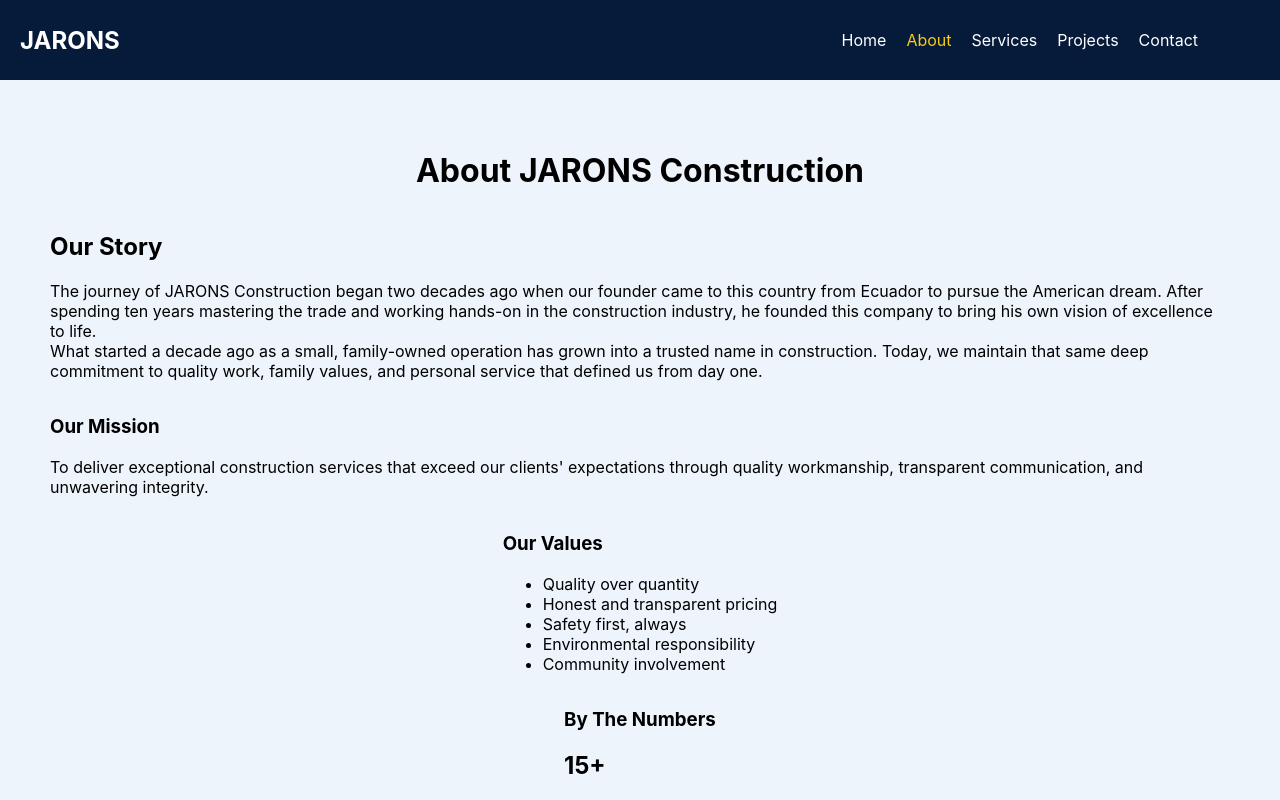
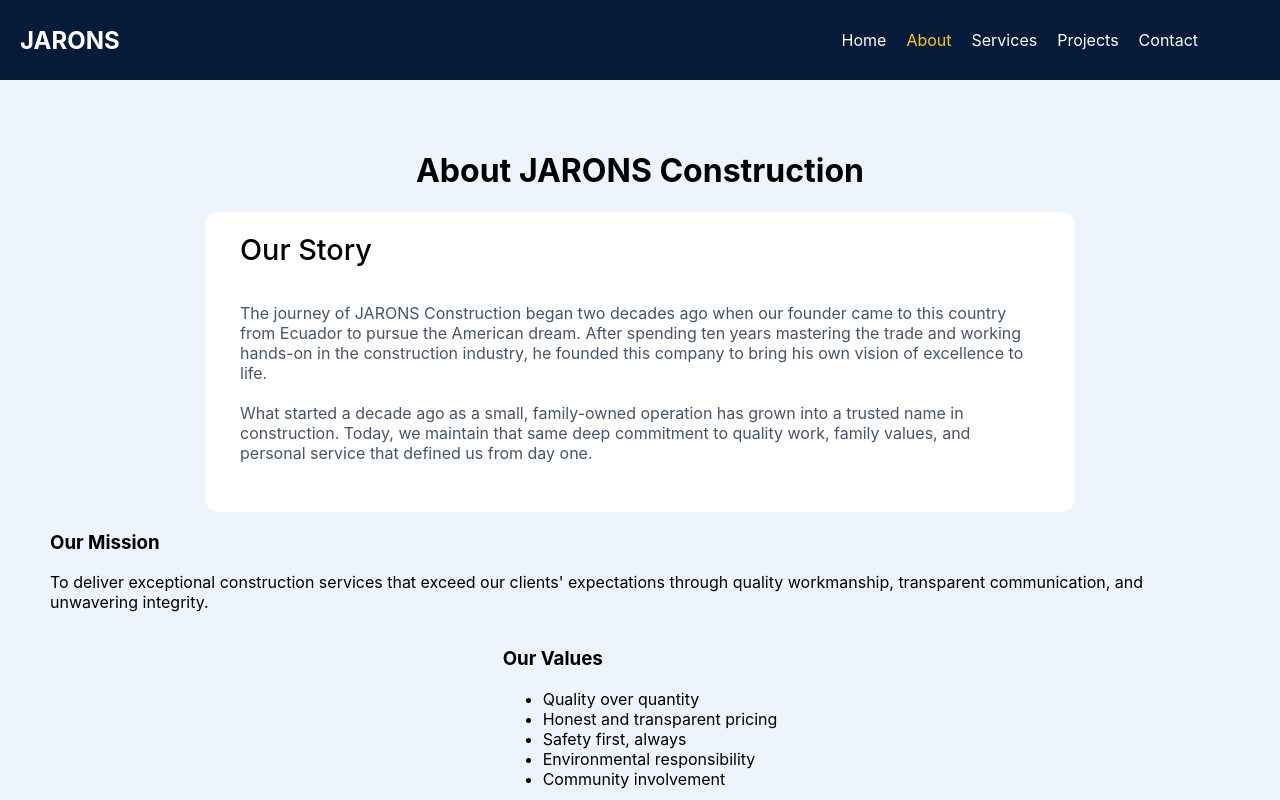
Before and after one commit to alexistorosina1/jarons-construction, a React (Vite) app: page /about in a window 1280 px wide. Shown: the top 800 px of the page. Built offline with nearby package versions, Linux system fonts and the light colour scheme.

Commit message:
added css to our-story section in About.jsx

```diff
--- a/src/components/About.css
+++ b/src/components/About.css
@@ -5,3 +5,25 @@
   padding: 50px;
   background-color: #eef4fb;
 }
+
+.our-story {
+  display: flex;
+  flex-direction: column;
+  width: 800px;
+  height: 300px;
+  background-color: #fff;
+  text-align: start;
+  padding: 0 3%;
+  border-radius: 14px;
+}
+.our-story h2 {
+  font-size: 1.8rem;
+  font-weight: 500;
+  margin: 20px 0;
+  text-align: start;
+}
+.our-story p {
+  font-size: 1rem;
+  color: #475569;
+  text-align: start;
+}
--- a/src/components/About.jsx
+++ b/src/components/About.jsx
@@ -4,7 +4,7 @@ export default function About() {
     <>
       <div className="about-container">
         <h1>About JARONS Construction</h1>
-        <section>
+        <section className="our-story">
           <h2>Our Story</h2>
           <p>
             The journey of JARONS Construction began two decades ago when our
@@ -12,6 +12,7 @@ export default function About() {
             dream. After spending ten years mastering the trade and working
             hands-on in the construction industry, he founded this company to
             bring his own vision of excellence to life.
+            <br />
             <br />
             What started a decade ago as a small, family-owned operation has
             grown into a trusted name in construction. Today, we maintain that
```
